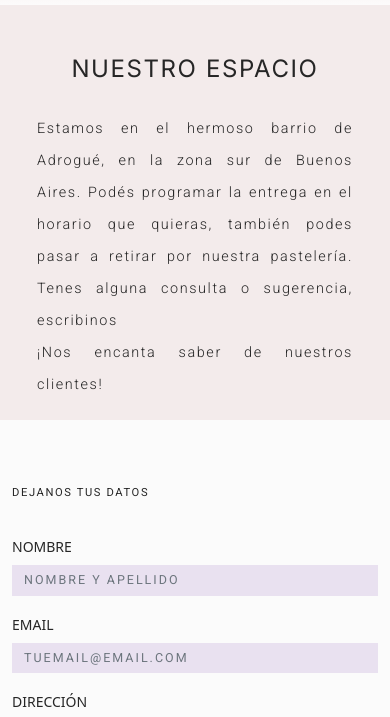
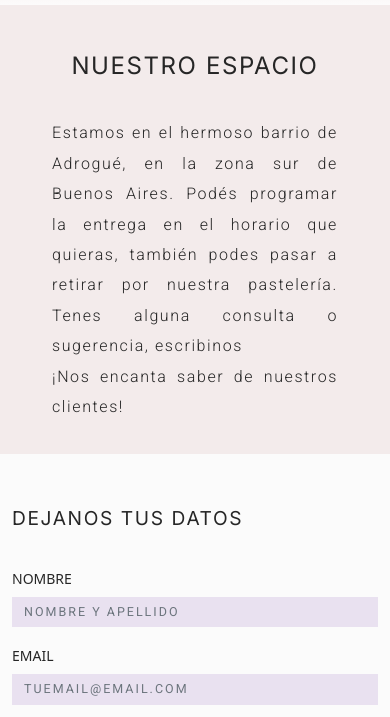
Before and after one commit to pamela-campbell/mumy_bakery, a website: page paginas/contacto.html in a window 390 px wide. Shown: the part 57-774 px from the top of the page. Drawn offline with Linux system fonts and the light colour scheme.

Commit message:
mq_contacto

```diff
--- a/paginas/contacto.html
+++ b/paginas/contacto.html
@@ -80,7 +80,7 @@
                 <div class="container-lg my-5">
                     <div class="row gx-5">
                         <div class="col-xxl-8  col-lg-12">
-                            <h2 class="h4 my-3 text-uppercase"> Dejanos tus datos </h2>
+                            <h2 class="titulo__form"> Dejanos tus datos </h2>
                             <!-------comienza formulario------->
                             <form class="row g-3 my-3 formulario">
                                 <div class="col-md-6">
@@ -134,7 +134,7 @@
 
                         <!-------horarios------->
                         <div class="col-xxl-4  col-lg-12 horarios">
-                            <h2 class="h4 my-3 text-uppercase"> Horarios para retirar pedidos </h2>
+                            <h2> Horarios para retirar pedidos </h2>
                             <p> Lunes a viernes de 10-17 /// Sábados de 10 - 13 /// Domingo cerrado </p>
                             <iframe
                                 src="https://www.google.com/maps/embed?pb=!1m18!1m12!1m3!1d13104.833662374524!2d-58.40061950762562!3d-34.80069806668515!2m3!1f0!2f0!3f0!3m2!1i1024!2i768!4f13.1!3m3!1m2!1s0x95bcd340608e99d5%3A0xeb95ba406ecce5bf!2sAdrogu%C3%A9%2C%20Provincia%20de%20Buenos%20Aires%2C%20Argentina!5e0!3m2!1ses!2ses!4v1652024210092!5m2!1ses!2ses"
--- a/scss/base/_generales.scss
+++ b/scss/base/_generales.scss
@@ -33,7 +33,7 @@
     }
 
     h3 {
-        @include tipografias(inter, 1.1rem, 500, 2rem, center, uppercase, none, 0.1rem);
+        @include tipografias(inter, 1rem, 500, 2rem, center, uppercase, none, 0.1rem);
         margin: 3% 0% 1% 0%;
     }
 
--- a/scss/base/_mediaq.scss
+++ b/scss/base/_mediaq.scss
@@ -9,7 +9,6 @@
     }
 }
 
-
 @media (max-width: 1262px) {
     .main {
         .hero {
@@ -19,18 +18,23 @@
             }
         }
 
-        h3 {
-            @include mq_texto (1.1rem, 1.6rem);
-
-        }
-
         .introduccion {
 
             h1,
             h2 {
-                @include mq_texto (1.5rem, 2.2rem);
+                @include mq_texto (1.6rem, 2.2rem);
             }
+        }
 
+        .productos {
+            .grid__container__productos {
+                .imagenes__index {
+                    h3 {
+                        @include mq_texto (0.9rem, 2rem);
+                        width: $anchura-secciones;
+                    }
+                }
+            }
         }
     }
 
@@ -53,16 +57,29 @@
 
 @media (max-width: 1110px) {
     .main {
-        .fondo__servicio__index {
-            .introduccion {
-                padding: 8% 11%;
+        p {
+            @include mq_texto (1rem, 1.9rem);
+        }
 
-                h2 {
-                    margin-right: 3%;
-                    width: 34%;
-                }
+        .introduccion {
+            @include flex($anchura, flex, column, center, center, wrap, 0%, 2% 3%);
+
+            h1,
+            h2 {
+                width: $anchura;
+                text-align: center;
+                margin-right: 0%;
+                padding: 2% 0%;
+            }
+
+            p {
+                width: $anchura-secciones;
+                padding-bottom: 2%;
             }
         }
+
+
+
 
         .grid__catring__infnatiles,
         .grid__catring__casamientos,
@@ -86,9 +103,7 @@
 @media (max-width:992px) {
 
     .main {
-        p {
-            font-size: 0.9rem;
-        }
+
 
         .hero {
             height: 90vh;
@@ -100,28 +115,6 @@
 
         }
 
-        .introduccion,
-        .fondo__servicio__index .introduccion {
-            flex-direction: column;
-            justify-content: center;
-            align-items: center;
-            padding: 5%;
-
-            h2,
-            h1 {
-                width: 100%;
-                margin: 2% 0% 4% 0%;
-                text-align: center;
-                font-size: 26px;
-                line-height: 40px;
-            }
-
-            p {
-                width: 100%;
-                margin: 0%;
-                padding: 0% 5%;
-            }
-        }
 
         .cards__combo {
 
@@ -139,11 +132,6 @@
 @media (max-width: 850px) {
 
     .main {
-        p {
-            width: 100%;
-            margin: 0%;
-        }
-
 
         .hero {
             .titulo__hero {
--- a/scss/componentes/intro.scss
+++ b/scss/componentes/intro.scss
@@ -6,11 +6,11 @@
         h1,
         h2 {
             margin-right: 3%;
-            width: 34%;
+            width: $anchura - 66;
         }
 
         p {
-            width: 60%;
+            width: $anchura - 40;
 
             a {
                 text-decoration: none;
--- a/scss/secciones/_contacto.scss
+++ b/scss/secciones/_contacto.scss
@@ -1,3 +1,9 @@
+.main {
+    .titulo__form {
+        @include mq_texto (1.2rem, 2rem);
+    }
+}
+
 .horarios {
     iframe {
         width: 100%;
@@ -5,6 +11,10 @@
         grid-area: mapa;
         background-image: contain;
         border: none;
+    }
+
+    h2 {
+        @extend .titulo__form;
     }
 }
 
```
Also changed, not shown: css/styles.css, 1 other file.
